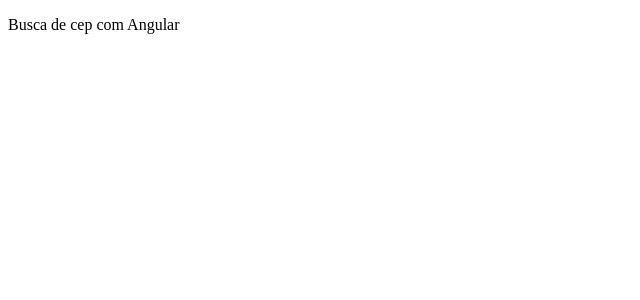
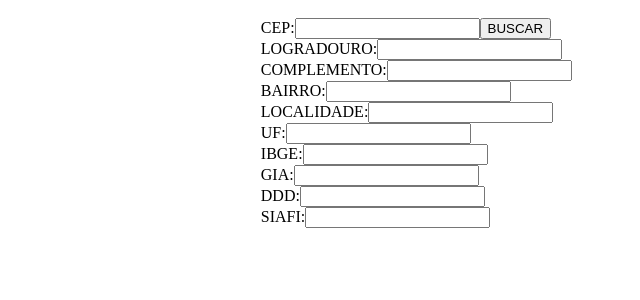
Before and after one commit to rnobrelima/busca-cep, an Angular app: page / in a window 1280 px wide. Shown: the top 300 px of the page, without its empty margins (0-640 px from the left). Built offline with nearby package versions, Linux system fonts and the light colour scheme.

Commit message:
busca api viacep

```diff
--- a/src/app/app.component.html
+++ b/src/app/app.component.html
@@ -1,3 +1,2 @@
-<div>
-  <p>Busca de cep com Angular</p>
-</div>
+<app-bc-home>
+</app-bc-home>
--- /dev/null
+++ b/src/app/bc-home/bc-home.component.css
@@ -0,0 +1,5 @@
+.section-endereco {
+    padding: 10px;
+    width: 60%;
+    margin: auto;
+}
--- /dev/null
+++ b/src/app/bc-home/bc-home.component.html
@@ -0,0 +1,46 @@
+<section class="section-endereco" >
+    <div>
+        <label for="cep">CEP:</label>
+        <input type="text" [(ngModel)]="cep">
+        <button (click)="buscaCep(cep)">BUSCAR</button>
+    </div>
+
+    <form [formGroup]="formEndereco">
+        <div>
+            <label for="logradouro">LOGRADOURO:</label>
+            <input id="logradouro" type="text" formControlName="logradouro" [(ngModel)]="dadosEndereco.logradouro">
+        </div>
+        <div>
+            <label for="complemento">COMPLEMENTO:</label>
+            <input id="complemento" type="text" formControlName="complemento" [(ngModel)]="dadosEndereco.complemento">
+        </div>
+        <div>
+            <label for="bairro">BAIRRO:</label>
+            <input id="bairro" type="text" formControlName="bairro" [(ngModel)]="dadosEndereco.bairro">
+        </div>
+        <div>
+            <label for="localidade">LOCALIDADE:</label>
+            <input id="localidade" type="text" formControlName="localidade" [(ngModel)]="dadosEndereco.localidade">
+        </div>
+        <div>
+            <label for="uf">UF:</label>
+            <input id="uf" type="text" formControlName="uf" [(ngModel)]="dadosEndereco.uf">
+        </div>
+        <div>
+            <label for="ibge">IBGE:</label>
+            <input id="ibge" type="text" formControlName="ibge" [(ngModel)]="dadosEndereco.ibge">
+        </div>
+        <div>
+            <label for="gia">GIA:</label>
+            <input id="gia" type="text" formControlName="gia" [(ngModel)]="dadosEndereco.gia">
+        </div>
+        <div>
+            <label for="ddd">DDD:</label>
+            <input id="ddd" type="text" formControlName="ddd" [(ngModel)]="dadosEndereco.ddd">
+        </div>
+        <div>
+            <label for="siafi">SIAFI:</label>
+            <input id="siafi" type="text" formControlName="siafi" [(ngModel)]="dadosEndereco.siafi">
+        </div>
+    </form>
+</section>
--- /dev/null
+++ b/src/app/bc-home/bc-home.component.ts
@@ -0,0 +1,44 @@
+import { Component, OnInit } from '@angular/core';
+import { BcHomeService } from './bc-home.service';
+import { Cep } from './cep';
+import { FormBuilder, FormControl } from '@angular/forms';
+
+@Component({
+  selector: 'app-bc-home',
+  templateUrl: './bc-home.component.html',
+  styleUrls: ['./bc-home.component.css']
+})
+export class BcHomeComponent implements OnInit {
+
+
+  cep = '';
+  dadosEndereco: Cep[] = [];
+
+
+  formEndereco = this.formBuilder.group({
+    cep: new FormControl(null),
+    logradouro: new FormControl(null),
+    complemento: new FormControl(null),
+    bairro: new FormControl(null),
+    localidade:new FormControl(null),
+    uf: new FormControl(null),
+    ibge: new FormControl(null),
+    gia: new FormControl(null),
+    ddd: new FormControl(null),
+    siafi: new FormControl(null),
+  });
+
+  constructor(
+    public bcservice: BcHomeService,
+    private formBuilder: FormBuilder
+    ) { }
+  ngOnInit(): void {
+  }
+
+  buscaCep(cep: any) {
+    this.bcservice.getCep(cep).subscribe((res:any) => {
+      this.dadosEndereco = res;
+    })
+  }
+
+}
--- /dev/null
+++ b/src/app/bc-home/bc-home.service.ts
@@ -0,0 +1,22 @@
+import { Injectable } from '@angular/core';
+import { HttpClient } from '@angular/common/http'
+import { Cep } from './cep';
+import { Observable } from 'rxjs';
+import { map } from 'rxjs/operators';
+
+@Injectable({
+  providedIn: 'root'
+})
+export class BcHomeService {
+
+  constructor(public http: HttpClient) { }
+
+  getCep(cep: any): Observable<Cep[]> {
+    return this.http.get(`https://viacep.com.br/ws/${cep}/json/`)
+      .pipe(
+        map((res: Cep[]) => {
+          return res
+        }))}
+
+
+}
--- /dev/null
+++ b/src/app/bc-home/cep.ts
@@ -0,0 +1,12 @@
+export interface Cep {
+    cep: string;
+    logradouro: string;
+    complemento:string;
+    bairro:string;
+    localidade:string;
+    uf: string;
+    ibge: string;
+    gia: string;
+    ddd: string;
+    siafi: string;
+}
```
Also changed, not shown: src/app/app.module.ts (+9 -2 lines), 2 other files (tests, documents, lock files or other folders).
